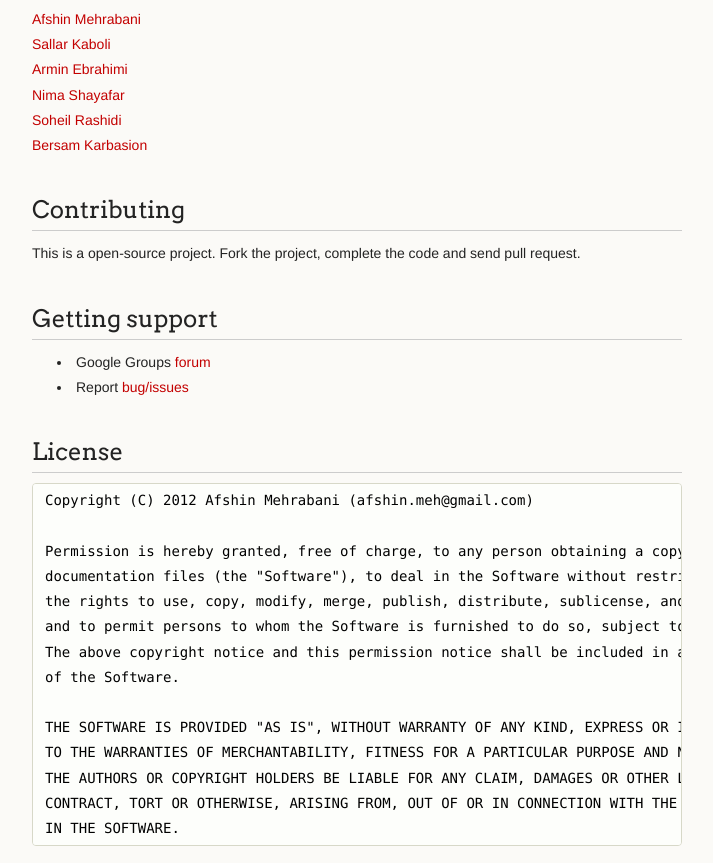
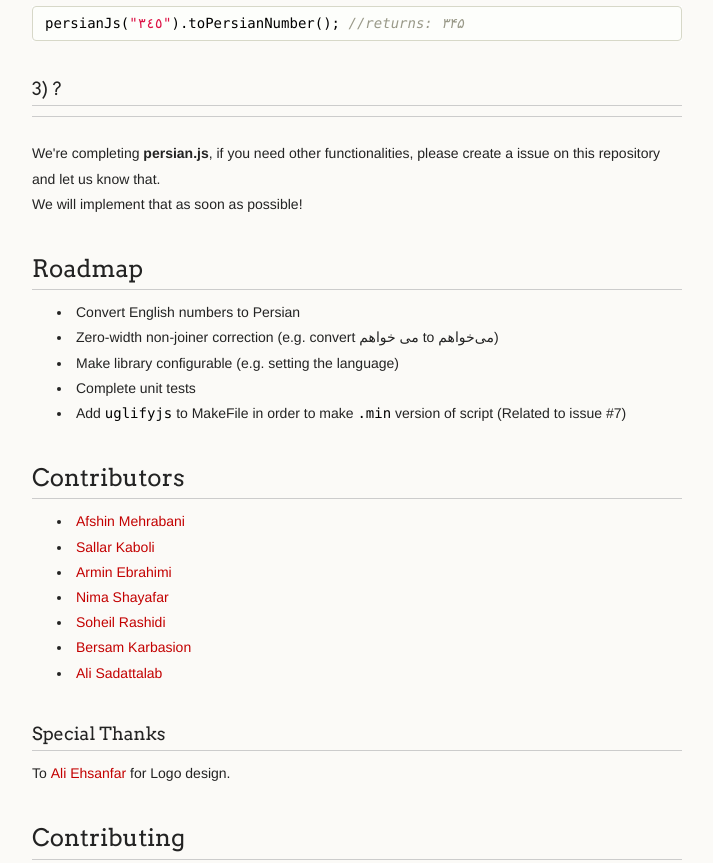
Before and after one commit to usablica/persian.js, a plain HTML site: page index.html in a window 1280 px wide. Shown: the part 1518-2381 px from the top of the page, without its empty margins (278-991 px from the left). Drawn offline with Linux system fonts and the light colour scheme.

Commit message:
Create gh-pages branch via GitHub

```diff
--- a/index.html
+++ b/index.html
@@ -30,7 +30,7 @@
 
       </header>
       <section>
-        <h1>Persian.js</h1>
+        <p align="center"><img src="http://usabli.ca/persianjs/usablica-persianjs-logo300.png"></p>
 
 <p>A simple JavaScript library for Persian language localization.<br><a href="https://travis-ci.org/usablica/persian.js"><img src="https://travis-ci.org/usablica/persian.js.png?branch=master" alt="Build Status"></a></p>
 
@@ -69,9 +69,39 @@ If your in production environment, use <code>persian.min.js</code> instead.</p>
 <hr><p>We're completing <strong>persian.js</strong>, if you need other functionalities, please create a issue on this repository and let us know that.<br>
 We will implement that as soon as possible!</p>
 
-<h2>Contributors</h2>
+<h2>Roadmap</h2>
 
-<p><a href="http://afshinm.name/">Afshin Mehrabani</a><br><a href="http://sallar.me/">Sallar Kaboli</a><br><a href="http://netso.io/">Armin Ebrahimi</a><br><a href="http://blog.phpmystery.com/">Nima Shayafar</a><br><a href="http://soheilrashidi.com/">Soheil Rashidi</a><br><a href="http://bersam.org">Bersam Karbasion</a></p>
+<ul>
+<li>Convert English numbers to Persian</li>
+<li>Zero-width non-joiner correction (e.g. convert می خواهم to می‌خواهم)</li>
+<li>Make library configurable (e.g. setting the language)</li>
+<li>Complete unit tests</li>
+<li>Add <code>uglifyjs</code> to MakeFile in order to make <code>.min</code> version of script (Related to issue #7)</li>
+</ul><h2>Contributors</h2>
+
+<ul>
+<li>
+<a href="http://afshinm.name/">Afshin Mehrabani</a><br>
+</li>
+<li>
+<a href="http://sallar.me/">Sallar Kaboli</a><br>
+</li>
+<li>
+<a href="http://netso.io/">Armin Ebrahimi</a><br>
+</li>
+<li>
+<a href="http://blog.phpmystery.com/">Nima Shayafar</a><br>
+</li>
+<li>
+<a href="http://soheilrashidi.com/">Soheil Rashidi</a><br>
+</li>
+<li>
+<a href="http://bersam.org">Bersam Karbasion</a><br>
+</li>
+<li><a href="https://github.com/salisa">Ali Sadattalab</a></li>
+</ul><h3>Special Thanks</h3>
+
+<p>To <a href="http://ehsanfar.com/">Ali Ehsanfar</a> for Logo design.</p>
 
 <h2>Contributing</h2>
 
```
Also changed, not shown: params.json (+1 -1 lines).
